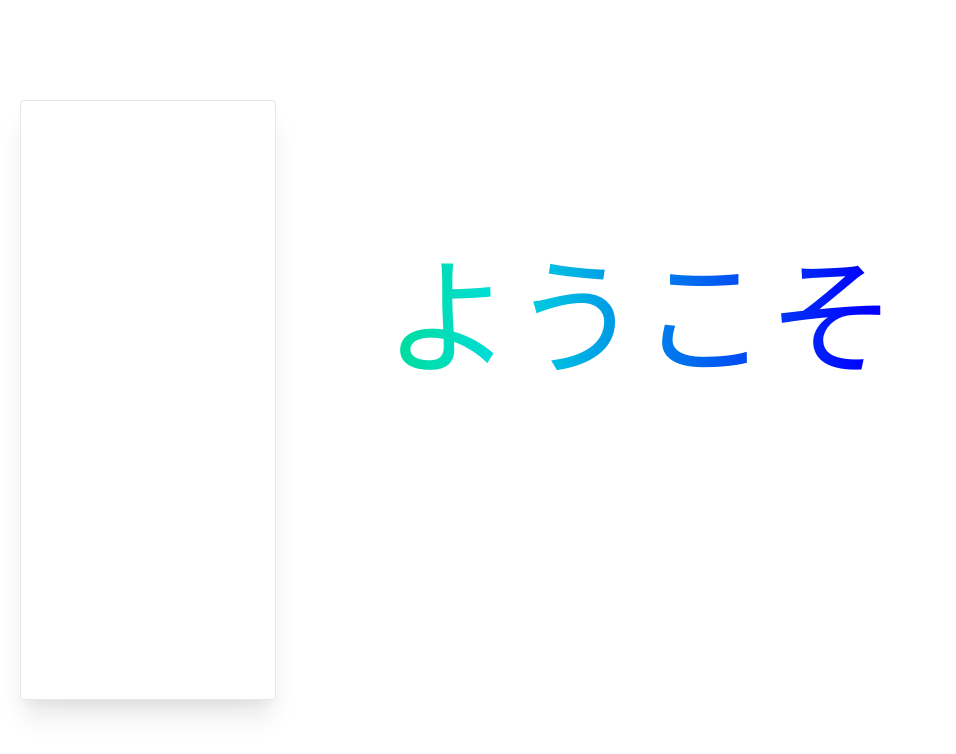
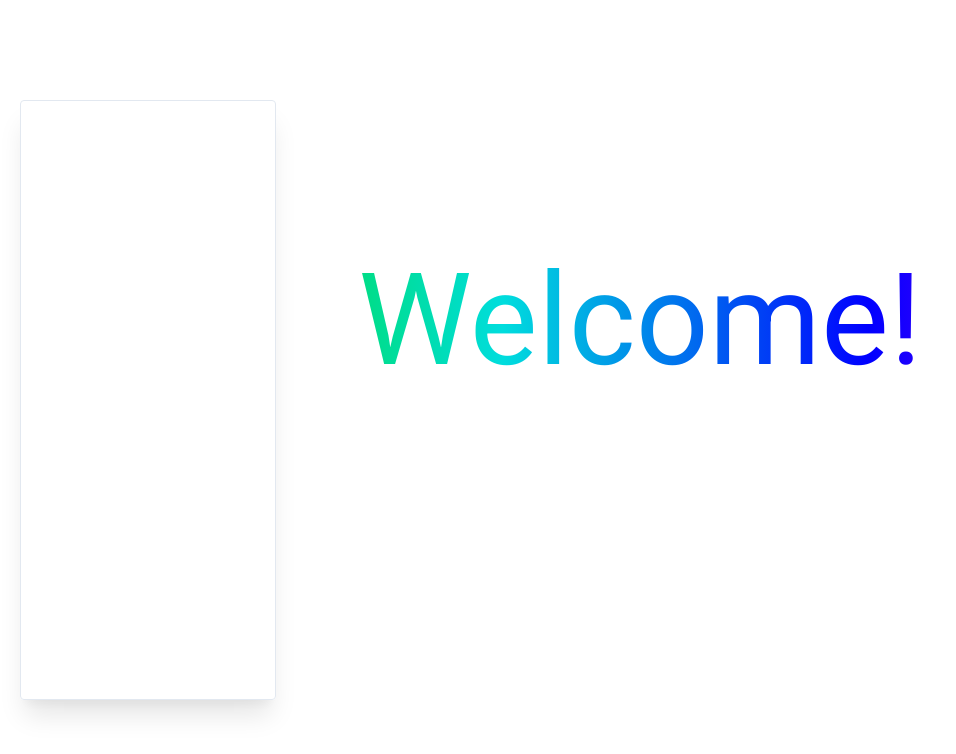
Before and after one commit to sinano1107/nijiri, an Angular app: page / in a window 1280 px wide. Shown: the top 754 px of the page, without its empty margins (0-956 px from the left). Built offline with nearby package versions, Linux system fonts and the light colour scheme.

Commit message:
[fix] 英語表記になるよう修正

```diff
--- a/src/app/app.component.html
+++ b/src/app/app.component.html
@@ -1,5 +1,5 @@
 <div class="animated text-center pt-56" [ngClass]="animation">
-  <p class="rainbow" style="font-size:8rem">ようこそ</p>
+  <p class="rainbow" style="font-size:8rem">{{languageType ? 'ようこそ！' : 'Welcome!'}}</p>
 </div>
 
 <div class="rounded border border-gray-300 shadow-xl w-1/5 absolute right-10" style="position:absolute; top:100px; left:20px; bottom:100px;">
--- a/src/app/app.component.ts
+++ b/src/app/app.component.ts
@@ -11,6 +11,7 @@ export class AppComponent implements OnInit {
 
   animate = new Animate;
   animation = '';
+  languageType = true;
 
   ngOnInit(): void {
     this.randomAnimation()
@@ -18,6 +19,7 @@ export class AppComponent implements OnInit {
 
   randomAnimation(): void {
     setInterval(() => {
+      this.languageType = !this.languageType;
       const random = this.animate.random();
 
       this.animation = random.in;
```
